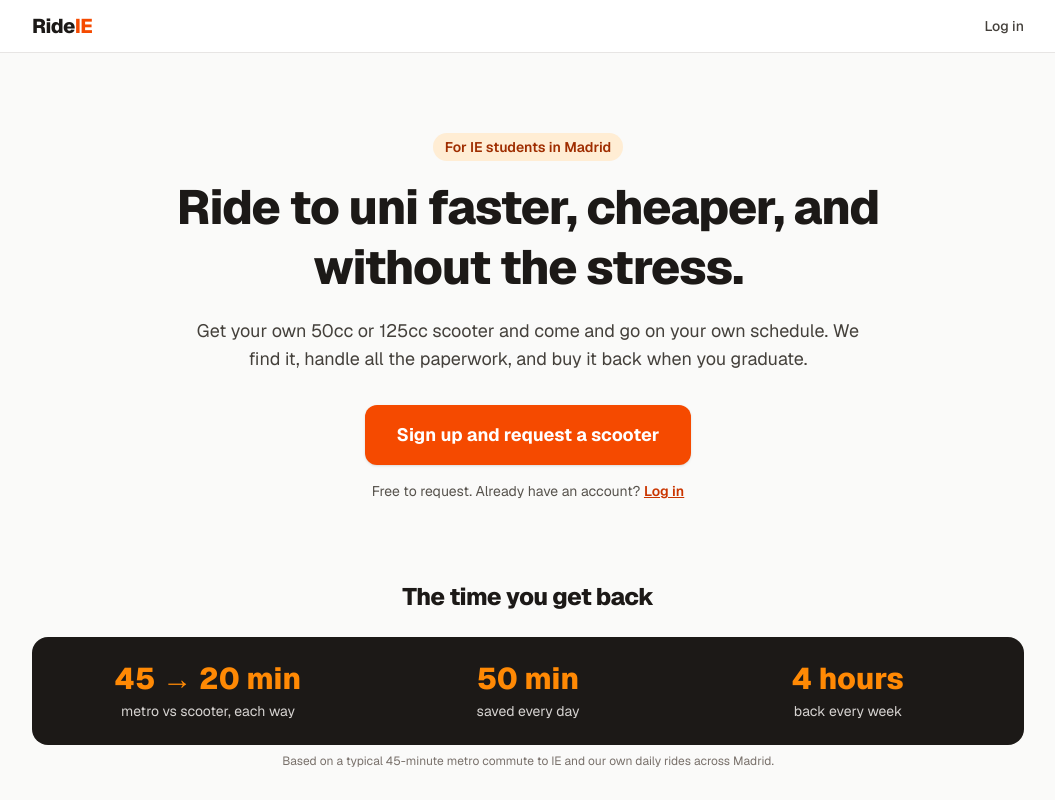
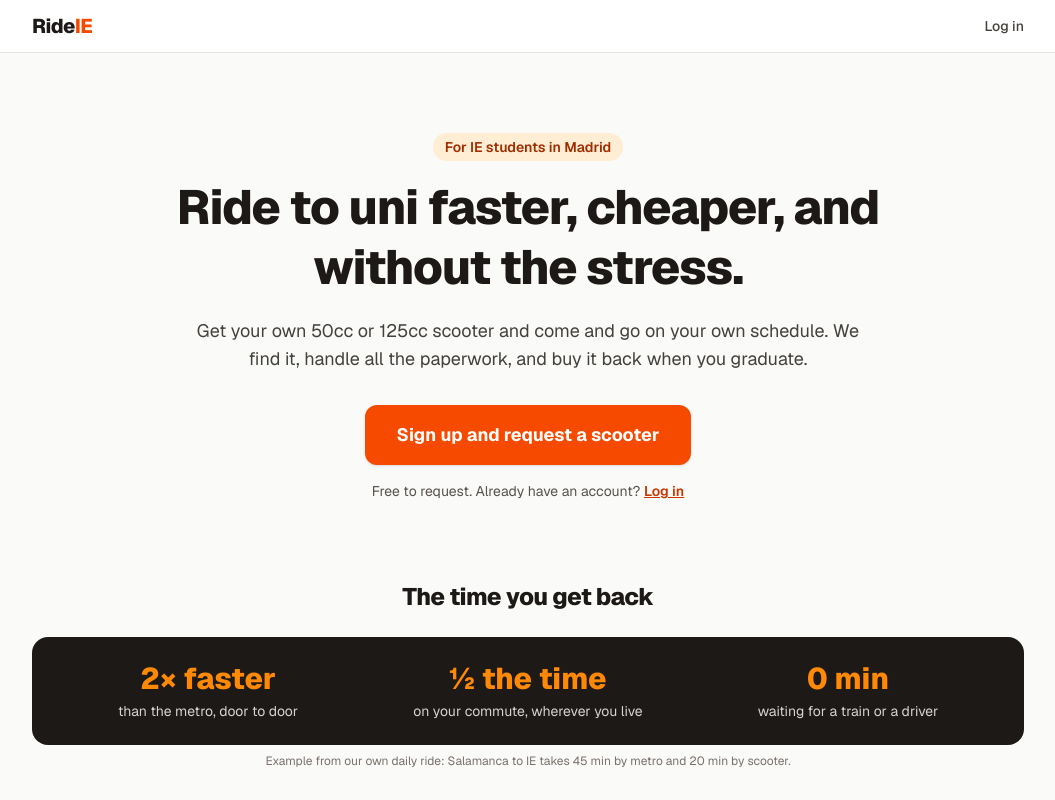
Before and after one commit to Albibike/rideie, a Next.js app: page / in a window 1280 px wide. Shown: the top 800 px of the page, without its empty margins (112-1167 px from the left). Built offline with nearby package versions, Linux system fonts and the light colour scheme; no server answers.

Commit message:
Landing: show time saved as a ratio that applies to any neighbourhood
Co-Authored-By: Claude Opus 5.5 <noreply@anthropic.com>

```diff
--- a/src/app/page.tsx
+++ b/src/app/page.tsx
@@ -33,9 +33,9 @@ export default function Home() {
         <h2 className="mb-6 text-center text-2xl font-extrabold tracking-tight">The time you get back</h2>
         <div className="grid gap-4 rounded-2xl bg-stone-900 p-6 text-center text-white sm:grid-cols-3">
           {[
-            { value: "45 → 20 min", label: "metro vs scooter, each way" },
-            { value: "50 min", label: "saved every day" },
-            { value: "4 hours", label: "back every week" },
+            { value: "2× faster", label: "than the metro, door to door" },
+            { value: "½ the time", label: "on your commute, wherever you live" },
+            { value: "0 min", label: "waiting for a train or a driver" },
           ].map((stat) => (
             <div key={stat.label}>
               <p className="text-3xl font-extrabold text-orange-400">{stat.value}</p>
@@ -44,7 +44,7 @@ export default function Home() {
           ))}
         </div>
         <p className="mt-2 text-center text-xs text-stone-500">
-          Based on a typical 45-minute metro commute to IE and our own daily rides across Madrid.
+          Example from our own daily ride: Salamanca to IE takes 45 min by metro and 20 min by scooter.
         </p>
       </section>
 
```
